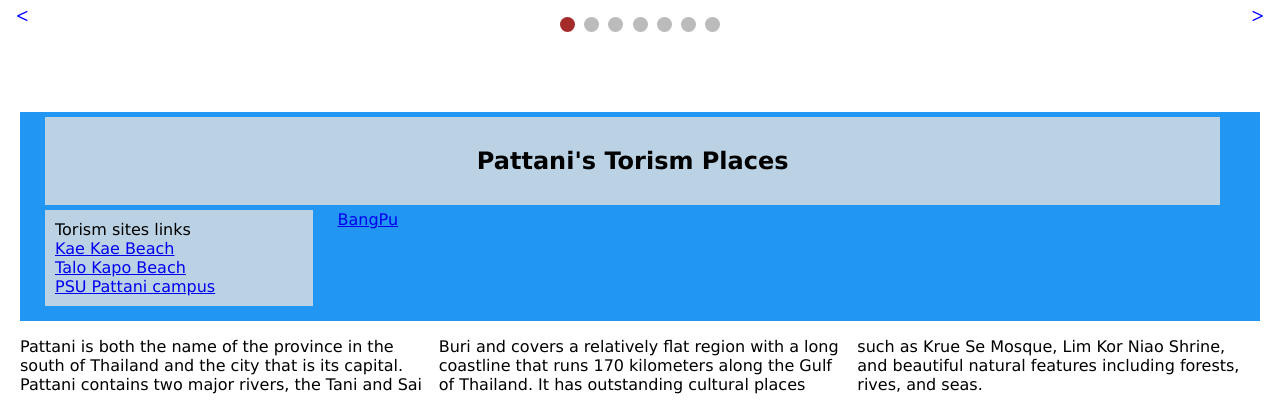
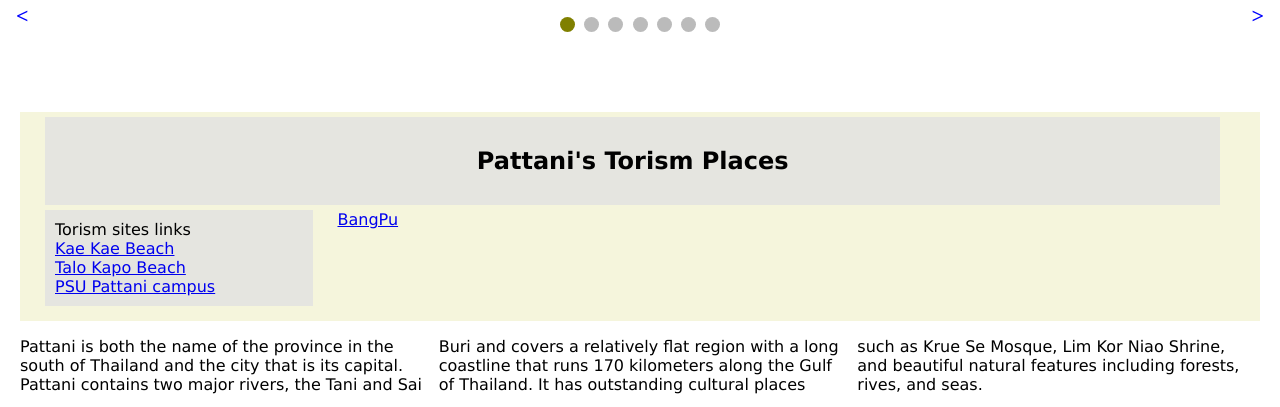
Before and after one commit to Fadiaweb2005/Myproject, a plain HTML site: page tourismplaces.html in a window 1280 px wide. Shown: the part 391-798 px from the top of the page. Drawn offline with Linux system fonts and the light colour scheme.

Commit message:
Update tourismplaces.html

```diff
--- a/tourismplaces.html
+++ b/tourismplaces.html
@@ -23,7 +23,7 @@
 				"footer footer footer";
 			grid-template-columns: 25% 25% 48%;
 			gap: 5px;
-			background-color:#2196F3;
+			background-color:beige;
 			padding: 5px;
 
 		}
@@ -118,7 +118,7 @@
 		}
 
 		.active, .dot:hover {
-		background-color: brown;
+		background-color: olive;
 			}
 
 		/* Fading animation */
```
